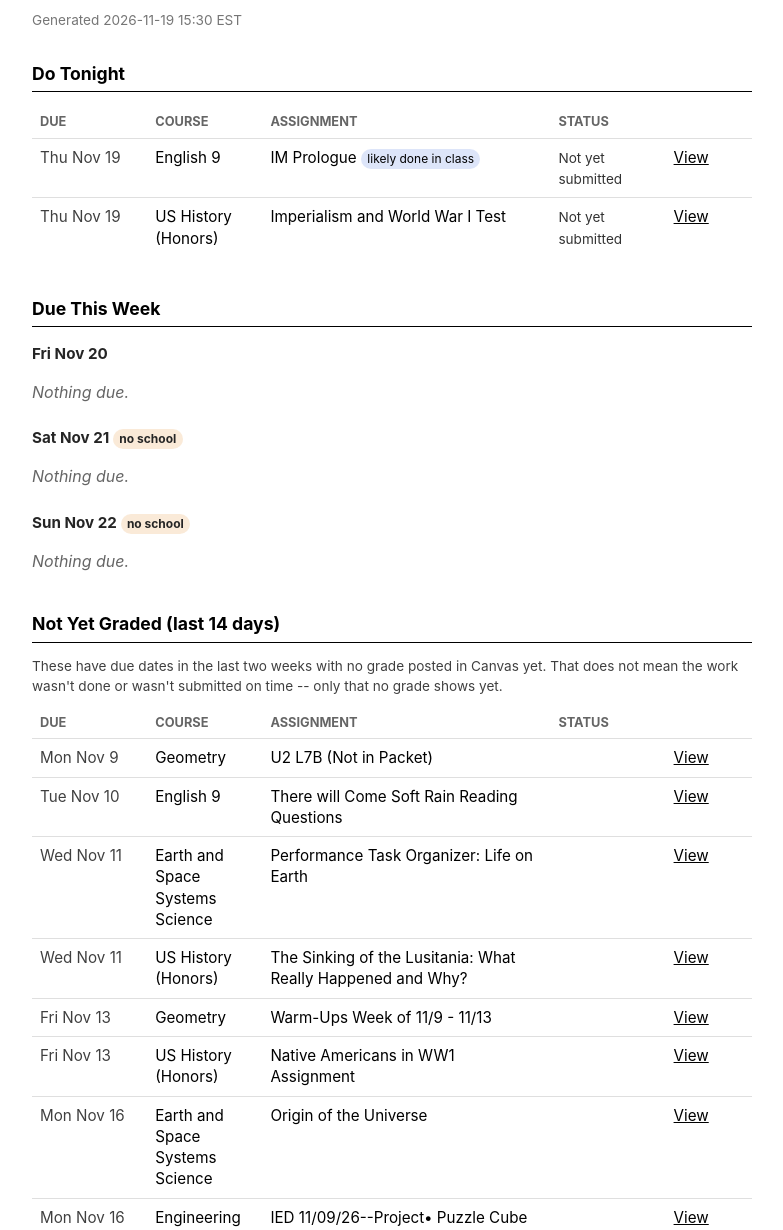
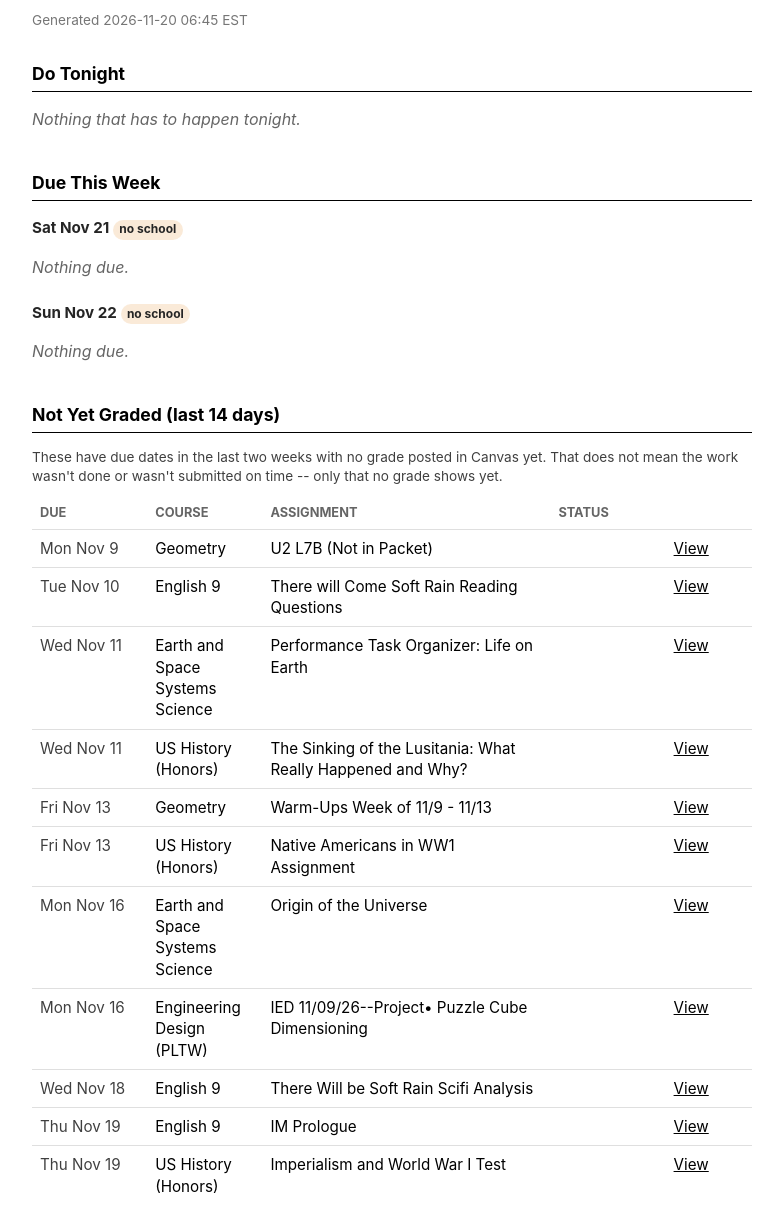
Before and after one commit to LeonHodgesAustin/daily-agenda, a plain HTML site: page index.html in a window 1280 px wide. Shown: the part 66-1296 px from the top of the page, without its empty margins (248-1031 px from the left). Drawn offline with Linux system fonts and the light colour scheme.

Commit message:
Update: 2026-11-20 11:45 UTC

```diff
--- a/index.html
+++ b/index.html
@@ -33,45 +33,16 @@
 </head>
 <body>
   <h1>Daily Agenda</h1>
-  <p class="generated">Generated 2026-11-19 15:30 EST</p>
+  <p class="generated">Generated 2026-11-20 06:45 EST</p>
 
 
   <section>
     <h2>Do Tonight</h2>
 
-    <table>
-      <colgroup>
-        <col style="width: 16%">
-        <col style="width: 16%">
-        <col style="width: 40%">
-        <col style="width: 16%">
-        <col style="width: 12%">
-      </colgroup>
-      <thead><tr><th>Due</th><th>Course</th><th>Assignment</th><th>Status</th><th></th></tr></thead>
-      <tbody>
-      <tr>
-        <td class="due"><span class="day-date">Thu Nov 19</span></td>
-        <td class="course">English 9</td>
-        <td class="name">IM Prologue <span class="badge badge-inclass" title="Due at or before school lets out that day -- may already be handled in class, not necessarily homework.">likely done in class</span></td>
-        <td class="status-cell"><span class="status">Not yet submitted</span></td>
-        <td class="link"><a href="https://hcpss.instructure.com/courses/295385/assignments/15043001" target="_blank" rel="noopener">View</a></td>
-      </tr>
-      <tr>
-        <td class="due"><span class="day-date">Thu Nov 19</span></td>
-        <td class="course">US History (Honors)</td>
-        <td class="name">Imperialism and World War I Test</td>
-        <td class="status-cell"><span class="status">Not yet submitted</span></td>
-        <td class="link"><a href="https://hcpss.instructure.com/courses/296893/assignments/14065853" target="_blank" rel="noopener">View</a></td>
-      </tr>
-      </tbody>
-    </table>
+    <p class="empty">Nothing that has to happen tonight.</p>
   </section>
   <section>
     <h2>Due This Week</h2>
-    <div class="day">
-      <h3>Fri Nov 20</h3>
-      <p class="empty">Nothing due.</p>
-    </div>
     <div class="day">
       <h3>Sat Nov 21 <span class="badge">no school</span></h3>
       <p class="empty">Nothing due.</p>
@@ -157,6 +128,20 @@
         <td class="status-cell"></td>
         <td class="link"><a href="https://hcpss.instructure.com/courses/295385/assignments/15037531" target="_blank" rel="noopener">View</a></td>
       </tr>
+      <tr>
+        <td class="due"><span class="day-date">Thu Nov 19</span></td>
+        <td class="course">English 9</td>
+        <td class="name">IM Prologue</td>
+        <td class="status-cell"></td>
+        <td class="link"><a href="https://hcpss.instructure.com/courses/295385/assignments/15043001" target="_blank" rel="noopener">View</a></td>
+      </tr>
+      <tr>
+        <td class="due"><span class="day-date">Thu Nov 19</span></td>
+        <td class="course">US History (Honors)</td>
+        <td class="name">Imperialism and World War I Test</td>
+        <td class="status-cell"></td>
+        <td class="link"><a href="https://hcpss.instructure.com/courses/296893/assignments/14065853" target="_blank" rel="noopener">View</a></td>
+      </tr>
       </tbody>
     </table>
   </section>
```
